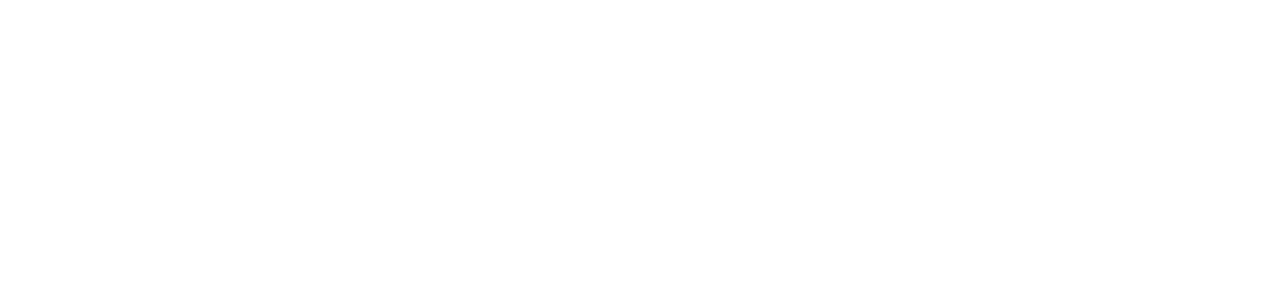
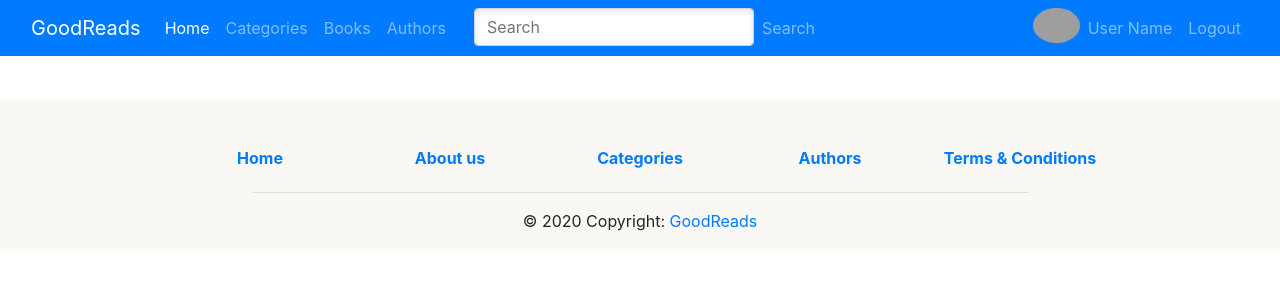
Before and after one commit to samman06/goodread, a React (Create React App) app in the folder client/: page /home in a window 1280 px wide. Shown: the top 300 px of the page. Built offline with nearby package versions, Linux system fonts and the light colour scheme; sample sign-in values are in the browser's storage; grey boxes are pictures that could not be loaded.

Commit message:
create Nav component

```diff
--- a/client/src/App.js
+++ b/client/src/App.js
@@ -7,6 +7,7 @@
 import './App.css';
 
 import Footer from "./components/layout/Footer";
+import Nav from "./components/layout/Nav";
 
 import AdminLogin from "./components/AdminAuth/AdminLogin"
 import AdminControl from "./components/AdminAuth/AdminControl"
@@ -24,6 +25,10 @@
                     <div className="App">
                         <Route path='/' exact component={UsrLogin}/>
                         <Route path='/' exact component={UsrSignUp}/>
+
+                        <Route path='/home' exact component={Nav}/>
+                        <Route path='/home' exact component={Footer}/>
+
                         <Route path='/' exact component={Footer}/>
                         <Route path="/admin" exact component={AdminLogin}/>
                         <Route path="/admincontrols" exact component={AdminControl}/>
--- /dev/null
+++ b/client/src/components/layout/Nav.js
@@ -0,0 +1,105 @@
+import React, {Component} from 'react';
+import '../../App.css';
+import {Link} from "react-router-dom";
+
+class Nav extends Component {
+
+    constructor(props) {
+        super(props);
+        this.state = {
+            searchValue: '',
+        }
+    }
+
+    logout = () => {
+        localStorage.removeItem("userToken");
+        window.location = "http://localhost:3000/";
+    };
+
+    componentDidMount() {
+        if (!localStorage.getItem('userToken')) window.location = "http://localhost:3000/";
+    }
+
+    updateSearch = (event) => {
+        console.log(event.target.value);
+        this.setState({
+            searchValue: event.target.value,
+        })
+    };
+
+    searchForResult = (event) => {
+        window.location = "http://localhost:3000/search/" + this.state.searchValue;
+    };
+
+    render() {
+        return (
+
+            <div className='container-fluid navIBack '>
+                <nav className="mb-1 navIBack navbar navbar-expand-lg navbar-dark orange lighten-1">
+                    <Link to={'/home/'} className="navbar-brand">GoodReads
+                    </Link>
+                    <div className="collapse navbar-collapse" id="navbarSupportedContent-555">
+                        <ul className="navbar-nav mr-auto">
+                            <li className="nav-item active">
+                                <Link to={'/home/'} className="nav-link">Home
+                                    <span className="sr-only">(current)</span>
+                                </Link>
+                            </li>
+                            <li className="nav-item">
+                                <Link to={'/categories/'} className="nav-link">Categories
+
+                                </Link>
+                            </li>
+                            <li className="nav-item">
+                                <Link to={'/books/'} className="nav-link">Books
+                                </Link>
+                            </li>
+                            <li className="nav-item">
+                                <Link to={'/authors/'} className="nav-link">Authors
+                                </Link>
+                            </li>
+                            <li className="nav-item moveinput" style={{width: 300}}>
+                                <input className="form-control" type="text"
+                                       placeholder="Search" aria-label="Search"
+                                       onChange={this.updateSearch}
+                                       value={this.state.searchValue}
+                                />
+                            </li>
+                            <li className="nav-item ">
+                                <button style={{background: "none", border: "none"}}
+                                        className="nav-link"
+                                        onClick={this.searchForResult}
+                                >Search
+                                </button>
+                            </li>
+                        </ul>
+
+                        <ul className="navbar-nav ml-auto nav-flex-icons moveAvata">
+
+                            <li className="nav-item avatar">
+                                <a className="nav-link p-0" href="#">
+                                    <img src="https://mdbootstrap.com/img/Photos/Avatars/avatar-5.jpg"
+                                         className="rounded-circle z-depth-0" alt="avatar image" height="35"/>
+                                </a>
+                            </li>
+                            <li className="nav-item ">
+                                <a className="nav-link" href="#">
+                                    User Name
+                                </a>
+                            </li>
+                            <li className="nav-item " width="25">
+                                <button style={{background: "none", border: "none"}}
+                                        className="nav-link"
+                                        onClick={this.logout}>Logout
+                                </button>
+                            </li>
+                        </ul>
+                    </div>
+                </nav>
+            </div>
+
+        );
+    }
+}
+
+export default Nav;
```
